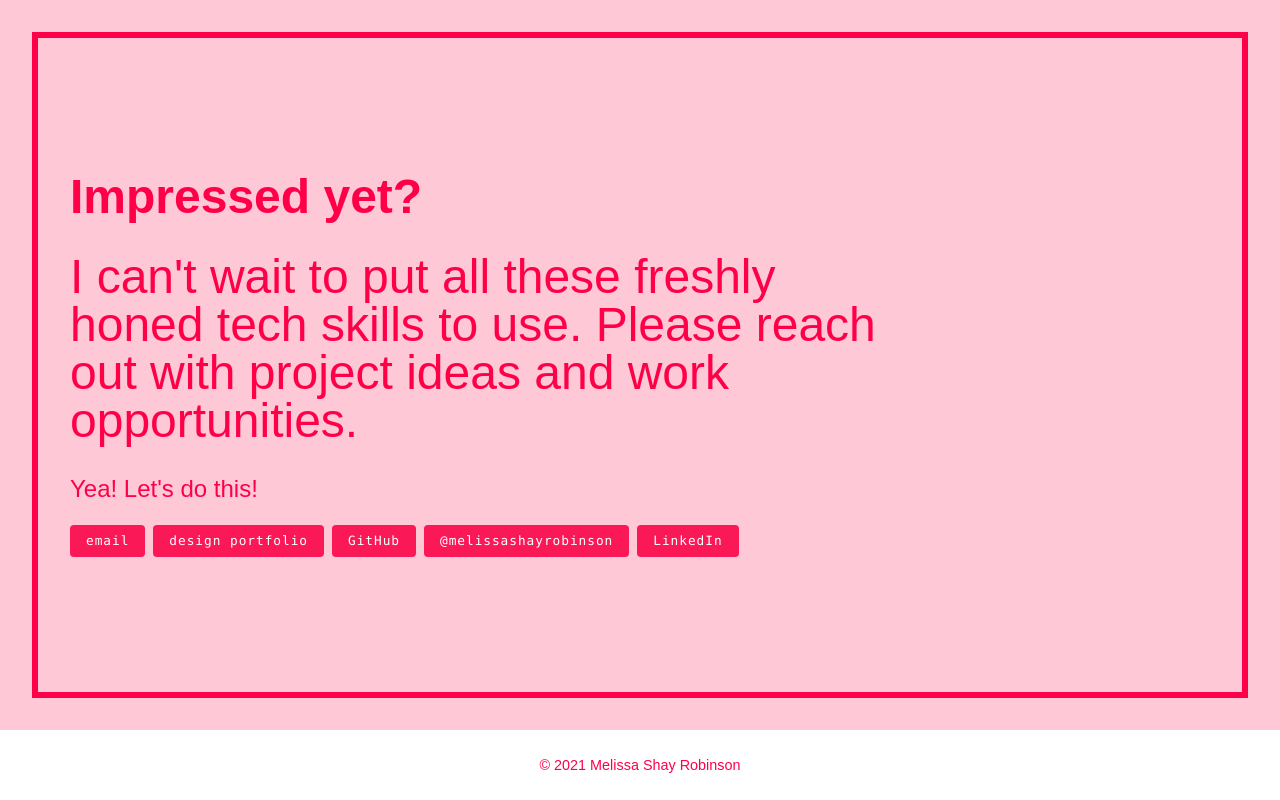
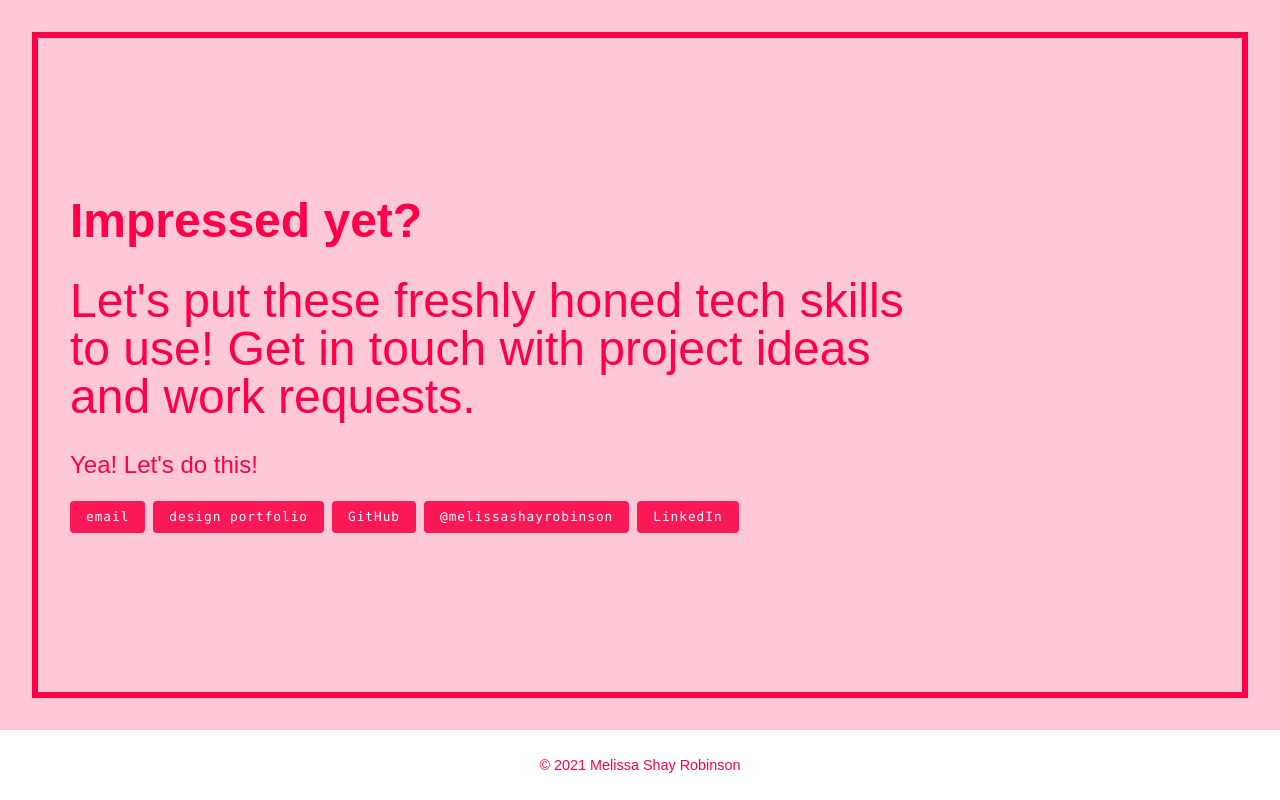
Before and after one commit to melissashayrobinson/portfolio, a plain HTML site: page index.html in a window 1280 px wide. Shown: the part 2815-3615 px from the top of the page. Drawn offline with Linux system fonts and the light colour scheme; a web font is replaced by a local one.

Commit message:
verbiage change on contact

```diff
--- a/index.html
+++ b/index.html
@@ -66,7 +66,7 @@
 
 	<section class="contact">
 		<h1><strong>Impressed yet?</strong></h1>
-		<h1>I can't wait to put all these freshly honed tech skills to use. Please reach out with project ideas and work opportunities.</h1>
+		<h1>Let's put these freshly honed tech skills to use! Get in touch with project ideas and work requests.</h1>
 		<h4>Yea! Let's do this!</h4>
 
 		<div class="contact-links">
```
